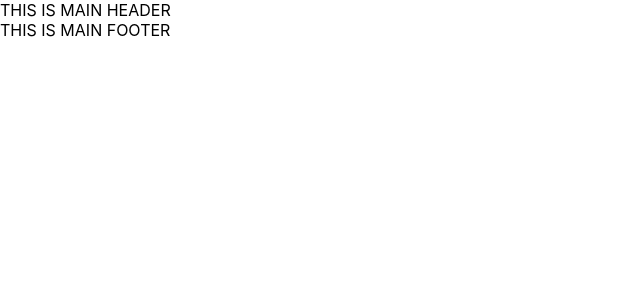
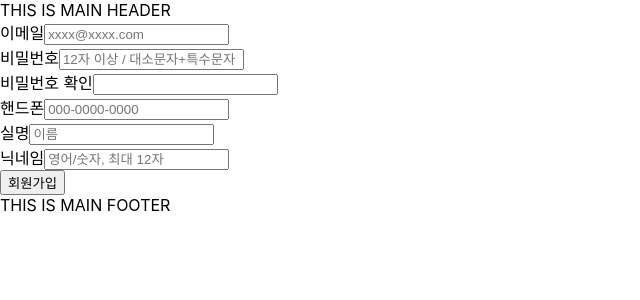
Before and after one commit to kwork9237/SeeSun_Frontend, a React (Create React App) app: page /join in a window 1280 px wide. Shown: the top 300 px of the page, without its empty margins (0-640 px from the left). Built offline with nearby package versions, Linux system fonts and the light colour scheme.

Commit message:
회원가입 추가

```diff
--- a/package.json
+++ b/package.json
@@ -2,7 +2,7 @@
   "name": "seesun",
   "version": "0.1.0",
   "private": true,
-  "proxy": "http://localhost:16500",
+  "proxy": "http://localhost:8080",
   "dependencies": {
     "@testing-library/dom": "^10.4.1",
     "@testing-library/jest-dom": "^6.9.1",
--- a/src/pages/member/Join.jsx
+++ b/src/pages/member/Join.jsx
@@ -1,11 +1,156 @@
 // 회원가입
 
+import { useState } from "react";
+import { useNavigate } from "react-router-dom";
+import axiosInstance from "../../api/axiosInstance";
+
+// 제약 정규표현식
+const EMAIL_REGEX = /^[A-Za-z0-9._%+-]+@[A-Za-z0-9.-]+\.[A-Za-z]{2,}$/;
+const PW_REGEX = /^(?=.*[a-z])(?=.*[A-Z])(?=.*[^A-Za-z0-9]).{12,}$/;
+const PHONE_REGEX = /^\d{3}-\d{4}-\d{4}$/;
+const NICK_REGEX = /^(?=.*[A-Za-z])[A-Za-z0-9]{1,12}$/;
+
+
+function formatPhone(value) {
+  const digits = value.replace(/\D/g, "").slice(0, 11);
+  if (digits.length <= 3) return digits;
+  if (digits.length <= 7) return `${digits.slice(0, 3)}-${digits.slice(3)}`;
+  return `${digits.slice(0, 3)}-${digits.slice(3, 7)}-${digits.slice(7)}`;
+}
+
 const Join = () => {
-    return (
-        <div>
+  const navigate = useNavigate();
 
-        </div>
-    );
+  const [form, setForm] = useState({
+    email: "",
+    password: "",
+    passwordConfirm: "",
+    phone: "",
+    name: "",
+    nickname: "",
+  });
+
+  const [errors, setErrors] = useState({});
+
+  const setField = (key, value) => {
+    setForm((prev) => ({ ...prev, [key]: value }));
+    // 입력 중엔 에러를 즉시 지우거나(UX) / 즉시 검증해도 됨
+    setErrors((prev) => ({ ...prev, [key]: "" }));
+  };
+
+  const validate = () => {
+    const e = {};
+
+    if (!EMAIL_REGEX.test(form.email)) e.email = "이메일 형식이 올바르지 않습니다.";
+    if (!PW_REGEX.test(form.password))
+      e.password = "비밀번호는 12자 이상, 대/소문자+특수문자를 포함해야 합니다.";
+    if (form.passwordConfirm !== form.password)
+      e.passwordConfirm = "비밀번호가 일치하지 않습니다.";
+
+    if (!PHONE_REGEX.test(form.phone))
+      e.phone = "핸드폰 번호 형식은 000-0000-0000 입니다.";
+
+    // 실명 제한 없다고 했으니, 빈 값 허용할지 말지만 선택
+    // if (!form.name.trim()) e.name = "이름을 입력해주세요.";
+
+    if (!NICK_REGEX.test(form.nickname))
+      e.nickname = "닉네임은 영어/숫자만, 최대 12자까지 가능합니다.";
+
+    setErrors(e);
+    return Object.keys(e).length === 0;
+  };
+
+  const onSubmit = async (ev) => {
+    ev.preventDefault();
+    if (!validate()) return;
+
+    const payload = {
+      ...form,
+      phone: form.phone.replaceAll("-", ""), // DB 숫자 저장 기준
+    };
+
+    try {
+      const res = await axiosInstance.post("/members/join", payload);
+
+      alert("회원가입이 완료되었습니다.");
+      navigate("/login");
+    } catch (err) {
+      if (err.response) {
+        alert(err.response.data.message ?? "회원가입 실패");
+      } else {
+        alert("서버 연결에 실패했습니다.");
+      }
+    }
+  };
+
+
+  return (
+    <form onSubmit={onSubmit}>
+      <div>
+        <label>이메일</label>
+        <input
+          value={form.email}
+          onChange={(e) => setField("email", e.target.value)}
+          placeholder="xxxx@xxxx.com"
+        />
+        {errors.email && <p>{errors.email}</p>}
+      </div>
+
+      <div>
+        <label>비밀번호</label>
+        <input
+          type="password"
+          value={form.password}
+          onChange={(e) => setField("password", e.target.value)}
+          placeholder="12자 이상 / 대소문자+특수문자"
+        />
+        {errors.password && <p>{errors.password}</p>}
+      </div>
+
+      <div>
+        <label>비밀번호 확인</label>
+        <input
+          type="password"
+          value={form.passwordConfirm}
+          onChange={(e) => setField("passwordConfirm", e.target.value)}
+        />
+        {errors.passwordConfirm && <p>{errors.passwordConfirm}</p>}
+      </div>
+
+      <div>
+        <label>핸드폰</label>
+        <input
+          value={form.phone}
+          onChange={(e) => setField("phone", formatPhone(e.target.value))}
+          inputMode="numeric"
+          placeholder="000-0000-0000"
+        />
+        {errors.phone && <p>{errors.phone}</p>}
+      </div>
+
+      <div>
+        <label>실명</label>
+        <input
+          value={form.name}
+          onChange={(e) => setField("name", e.target.value)}
+          placeholder="이름"
+        />
+        {errors.name && <p>{errors.name}</p>}
+      </div>
+
+      <div>
+        <label>닉네임</label>
+        <input
+          value={form.nickname}
+          onChange={(e) => setField("nickname", e.target.value)}
+          placeholder="영어/숫자, 최대 12자"
+        />
+        {errors.nickname && <p>{errors.nickname}</p>}
+      </div>
+
+      <button type="submit">회원가입</button>
+    </form>
+  );
 }
 
 export default Join;
--- a/src/pages/member/Login.jsx
+++ b/src/pages/member/Login.jsx
@@ -6,7 +6,7 @@ import axiosInstance from "../../api/axiosInstance";
 
 
 const Login = () => {
-      const navigate = useNavigate();
+  const navigate = useNavigate();
 
   const [username, setUsername] = useState("");
   const [password, setPassword] = useState("");
```
